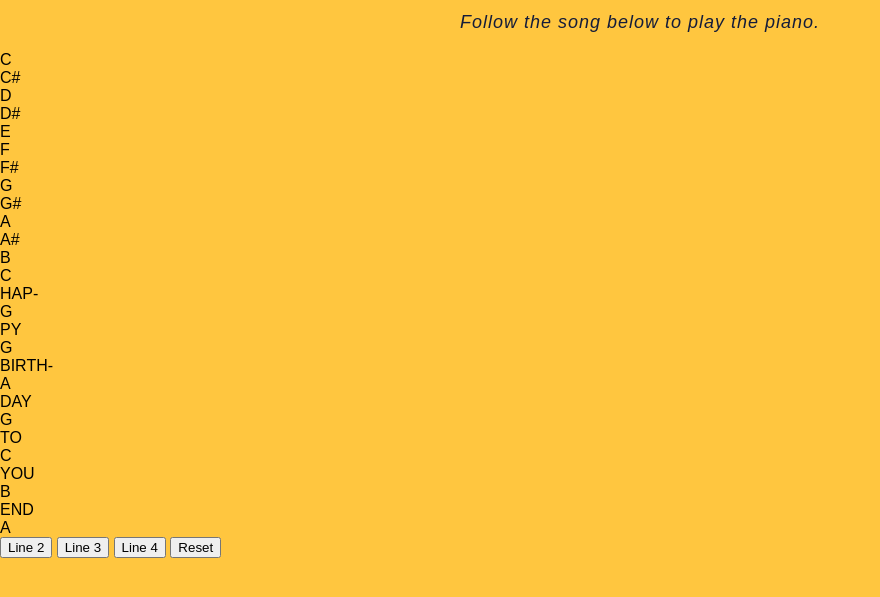
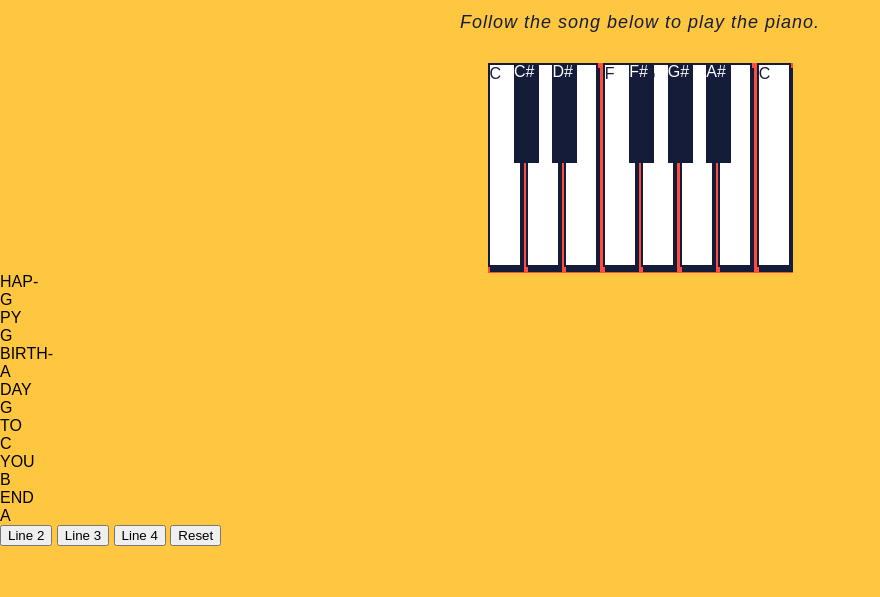
Before and after one commit to dqve/piano-player, a plain HTML site: page index.html in a window 1280 px wide. Shown: the part 55-652 px from the top of the page, without its empty margins (0-880 px from the left). Drawn offline with Linux system fonts and the light colour scheme; a script that the page names is missing.

Commit message:
Add piano keys styles

```diff
--- a/style.css
+++ b/style.css
@@ -22,3 +22,30 @@ body{
   letter-spacing: 1px;
   font-style: italic;
 }
+.piano{
+  width: 305px;
+  height: 210px;
+  display: block;
+  margin: 0 auto;
+  background-color: #fd4d3f;
+  margin-top: 30px;
+}
+.key{
+  width: 30px;
+  height: 200px;
+  display: inline-block;
+  border: solid #141c3a 2px;
+  box-shadow: 2px 5px;
+  background-color: white;
+  color: #141c3a;
+}
+.black-key{
+  width: 25px;
+  height: 100px;
+  display: inline-block;
+  background-color: #141c3a;
+  color: white;
+  position: absolute;
+  margin-left: -12px;
+  padding: 0px;
+}
```
